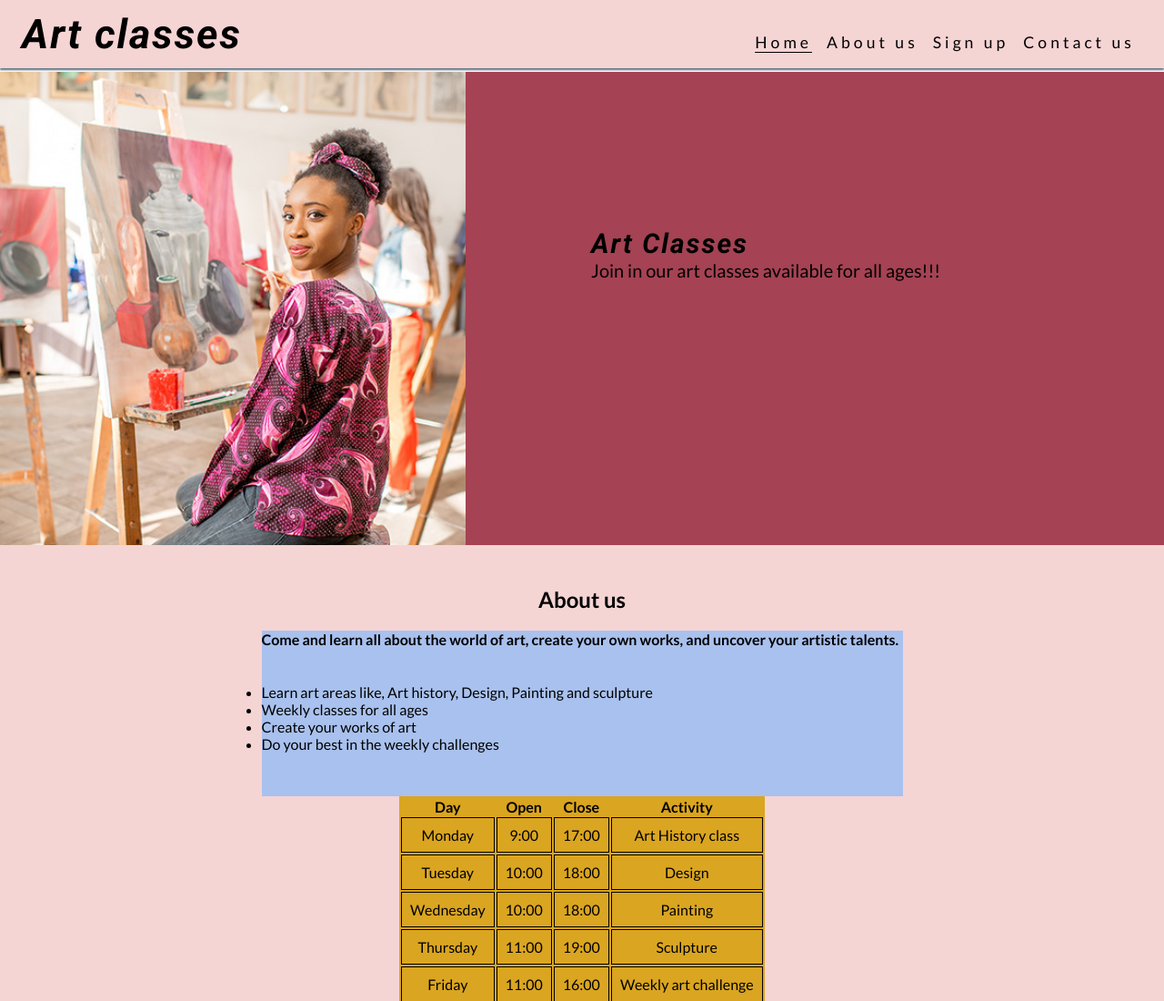
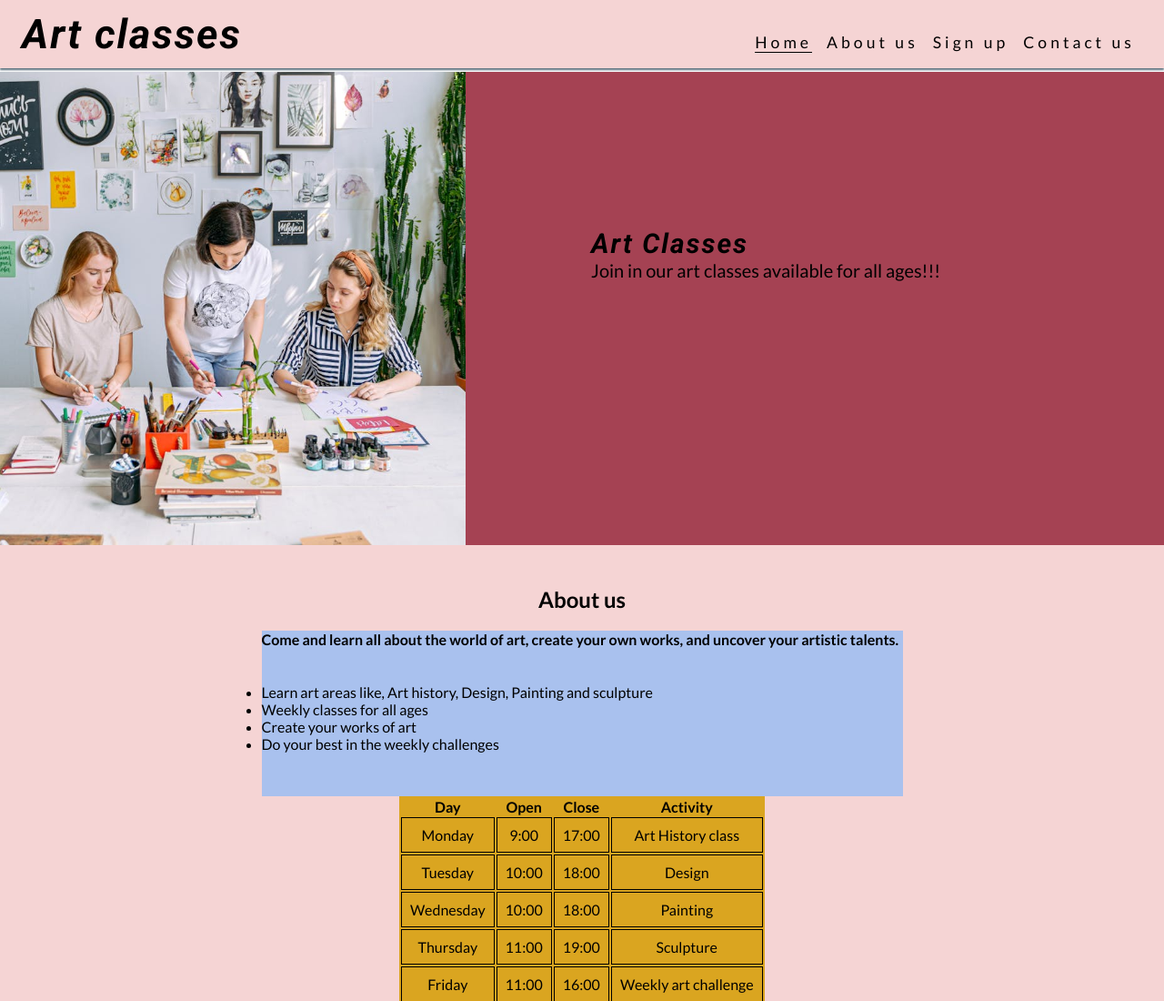
Before and after one commit to Katia-D15/art-classes, a plain HTML site: page index.html in a window 1280 px wide. Shown: the top 1100 px of the page at 91% size. Drawn offline with Linux system fonts and the light colour scheme.

Commit message:
Change hero image and add README.md file

```diff
--- a/assets/css/style.css
+++ b/assets/css/style.css
@@ -110,7 +110,7 @@ main {
 #hero {
     height: 400px;
     width: 100%;
-    background: url(../images/hero-image.jpg) no-repeat center center/cover;
+    background: url(../images/hero-image.jpeg) no-repeat center center/cover;
 
 }
 
@@ -277,7 +277,7 @@ footer {
     #hero {
         height: 520px;
         width: 100%;
-        background: url(../images/hero-image.jpg) no-repeat center center/cover;
+        background: url(../images/hero-image.jpeg) no-repeat center center/cover;
 
     }
 
@@ -342,7 +342,7 @@ footer {
     #hero {
         height: 520px;
         width: 100%;
-        background: url(../images/hero-image.jpg) no-repeat center center/cover;
+        background: url(../images/hero-image.jpeg) no-repeat center center/cover;
 
     }
 
@@ -387,7 +387,7 @@ footer {
     #hero {
         /*height: 415px;*/
         width: 40%;
-        background: url(../images/hero-image.jpg) no-repeat center center/cover;
+        background: url(../images/hero-image.jpeg) no-repeat center center/cover;
 
     }
 
```
Also changed, not shown: assets/images/hero-image.jpeg (added), assets/images/hero-image.jpg (deleted), 1 other file.
